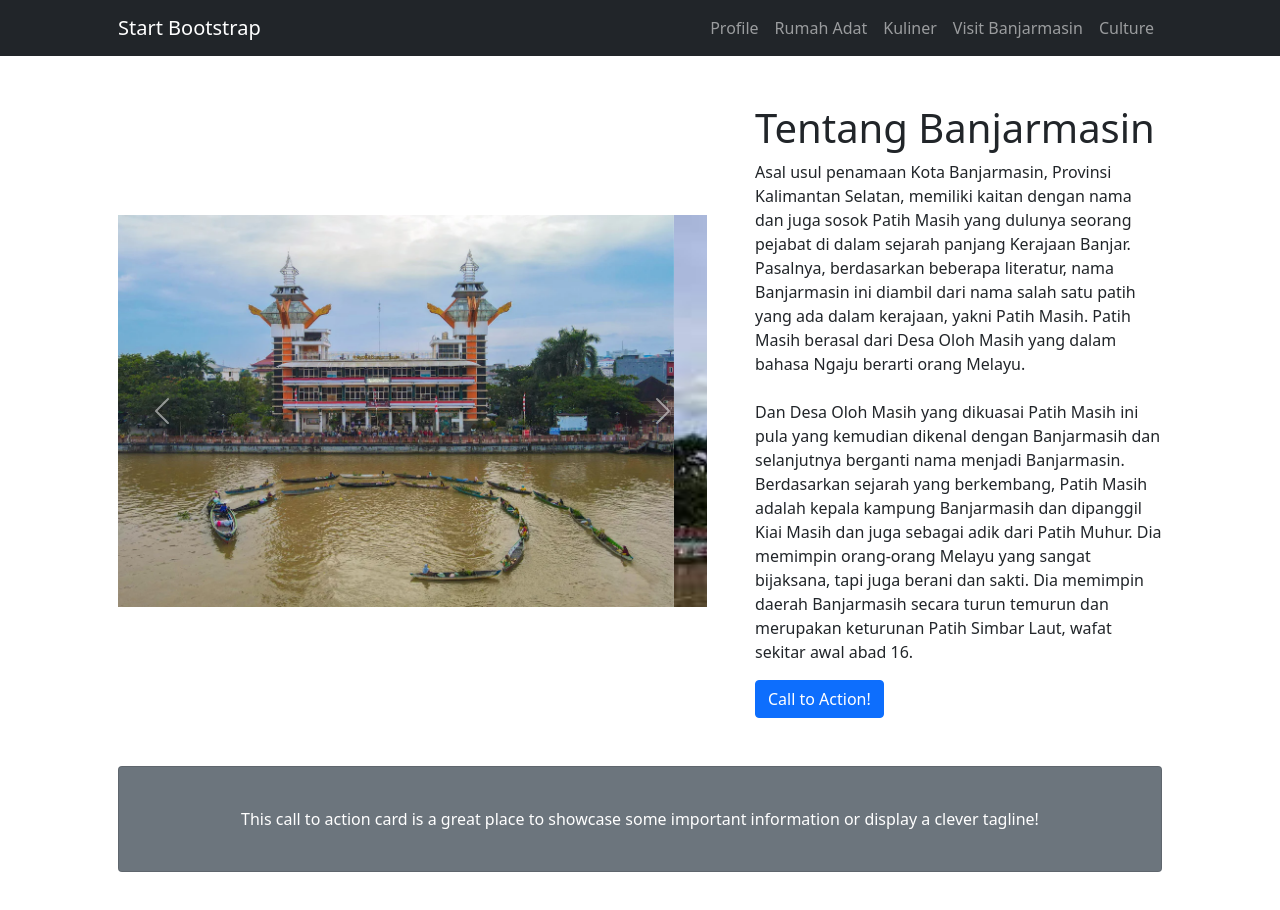
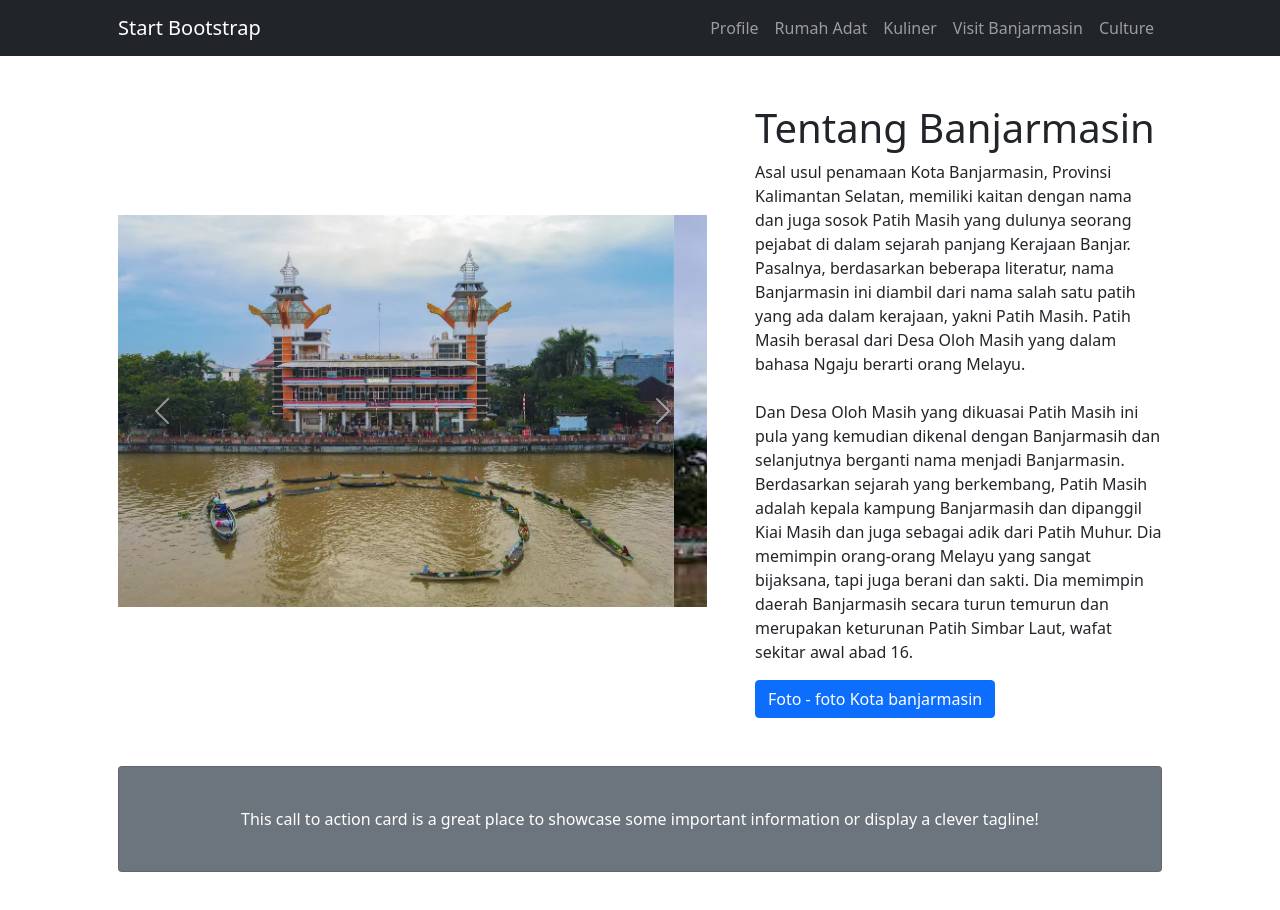
Before and after one commit to BayuRifkiAlghifari/praktek-rpl, a plain HTML site: page index.html in a window 1280 px wide. Shown: the top 910 px of the page. Drawn offline with nearby package versions, Linux system fonts and the light colour scheme.

Commit message:
add button to page foto2 kota

```diff
--- a/index.html
+++ b/index.html
@@ -76,7 +76,7 @@
                     daerah Banjarmasih secara turun temurun dan merupakan keturunan Patih Simbar Laut, wafat sekitar
                     awal abad 16.
                 </p>
-                <a class="btn btn-primary" href="#!">Call to Action!</a>
+                <a class="btn btn-primary" href="#!">Foto - foto Kota banjarmasin</a>
             </div>
         </div>
         <!-- Call to Action-->
```
